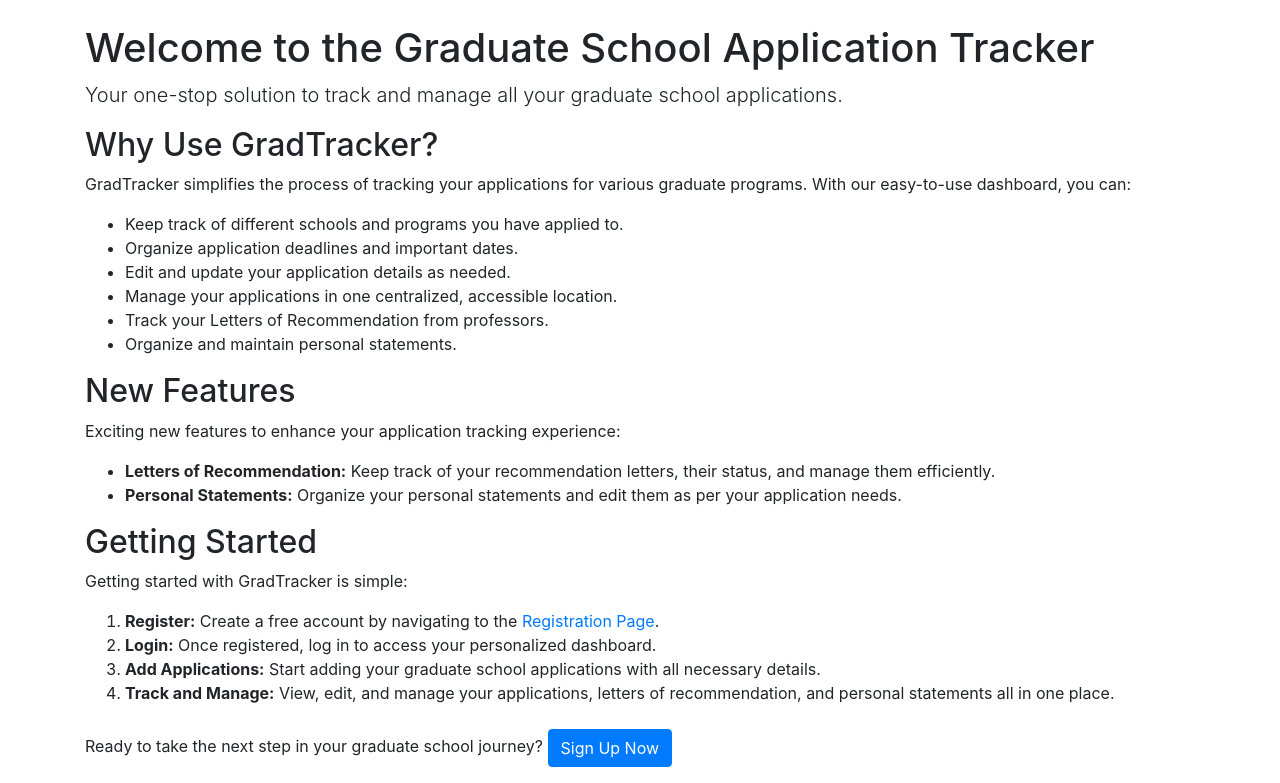
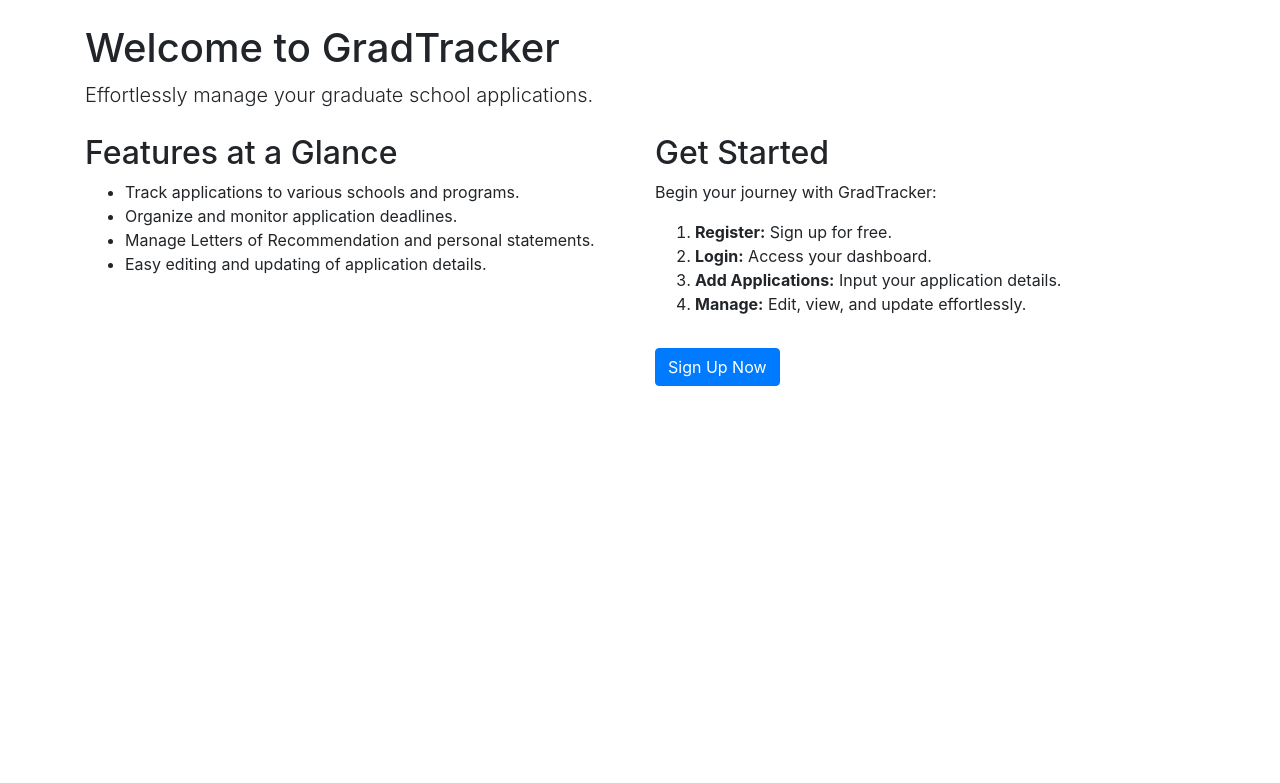
Before and after one commit to djdhillxn/graduado, a Flask app: page / in a window 1280 px wide. Shown: the part 56-839 px from the top of the page. After the commit the page ends 442 px from the top, so only its background shows below. Run offline with Flask 3, Linux system fonts and the light colour scheme; some libraries are stand-ins or nearby versions.

Commit message:
good landing page

```diff
--- a/app/templates/index.html
+++ b/app/templates/index.html
@@ -1,35 +1,29 @@
 {% extends 'layout.html' %}
 
 {% block content %}
-    <h1>Welcome to the Graduate School Application Tracker</h1>
-    <p class="lead">Your one-stop solution to track and manage all your graduate school applications.</p>
+    <h1>Welcome to GradTracker</h1>
+    <p class="lead">Effortlessly manage your graduate school applications.</p>
 
-    <h2>Why Use GradTracker?</h2>
-    <p>GradTracker simplifies the process of tracking your applications for various graduate programs. With our easy-to-use dashboard, you can:</p>
-    <ul>
-        <li>Keep track of different schools and programs you have applied to.</li>
-        <li>Organize application deadlines and important dates.</li>
-        <li>Edit and update your application details as needed.</li>
-        <li>Manage your applications in one centralized, accessible location.</li>
-        <li>Track your Letters of Recommendation from professors.</li>
-        <li>Organize and maintain personal statements.</li>
-    </ul>
-
-    <h2>New Features</h2>
-    <p>Exciting new features to enhance your application tracking experience:</p>
-    <ul>
-        <li><strong>Letters of Recommendation:</strong> Keep track of your recommendation letters, their status, and manage them efficiently.</li>
-        <li><strong>Personal Statements:</strong> Organize your personal statements and edit them as per your application needs.</li>
-    </ul>
-
-    <h2>Getting Started</h2>
-    <p>Getting started with GradTracker is simple:</p>
-    <ol>
-        <li><strong>Register:</strong> Create a free account by navigating to the <a href="{{ url_for('auth.signup') }}">Registration Page</a>.</li>
-        <li><strong>Login:</strong> Once registered, log in to access your personalized dashboard.</li>
-        <li><strong>Add Applications:</strong> Start adding your graduate school applications with all necessary details.</li>
-        <li><strong>Track and Manage:</strong> View, edit, and manage your applications, letters of recommendation, and personal statements all in one place.</li>
-    </ol>
-
-    <p class="mt-4">Ready to take the next step in your graduate school journey? <a href="{{ url_for('auth.signup') }}" class="btn btn-primary">Sign Up Now</a></p>
+    <div class="row mt-4">
+        <div class="col-md-6">
+            <h2>Features at a Glance</h2>
+            <ul>
+                <li>Track applications to various schools and programs.</li>
+                <li>Organize and monitor application deadlines.</li>
+                <li>Manage Letters of Recommendation and personal statements.</li>
+                <li>Easy editing and updating of application details.</li>
+            </ul>
+        </div>
+        <div class="col-md-6">
+            <h2>Get Started</h2>
+            <p>Begin your journey with GradTracker:</p>
+            <ol>
+                <li><strong>Register:</strong> Sign up for free.</li>
+                <li><strong>Login:</strong> Access your dashboard.</li>
+                <li><strong>Add Applications:</strong> Input your application details.</li>
+                <li><strong>Manage:</strong> Edit, view, and update effortlessly.</li>
+            </ol>
+            <a href="{{ url_for('auth.signup') }}" class="btn btn-primary mt-3">Sign Up Now</a>
+        </div>
+    </div>
 {% endblock %}
```
